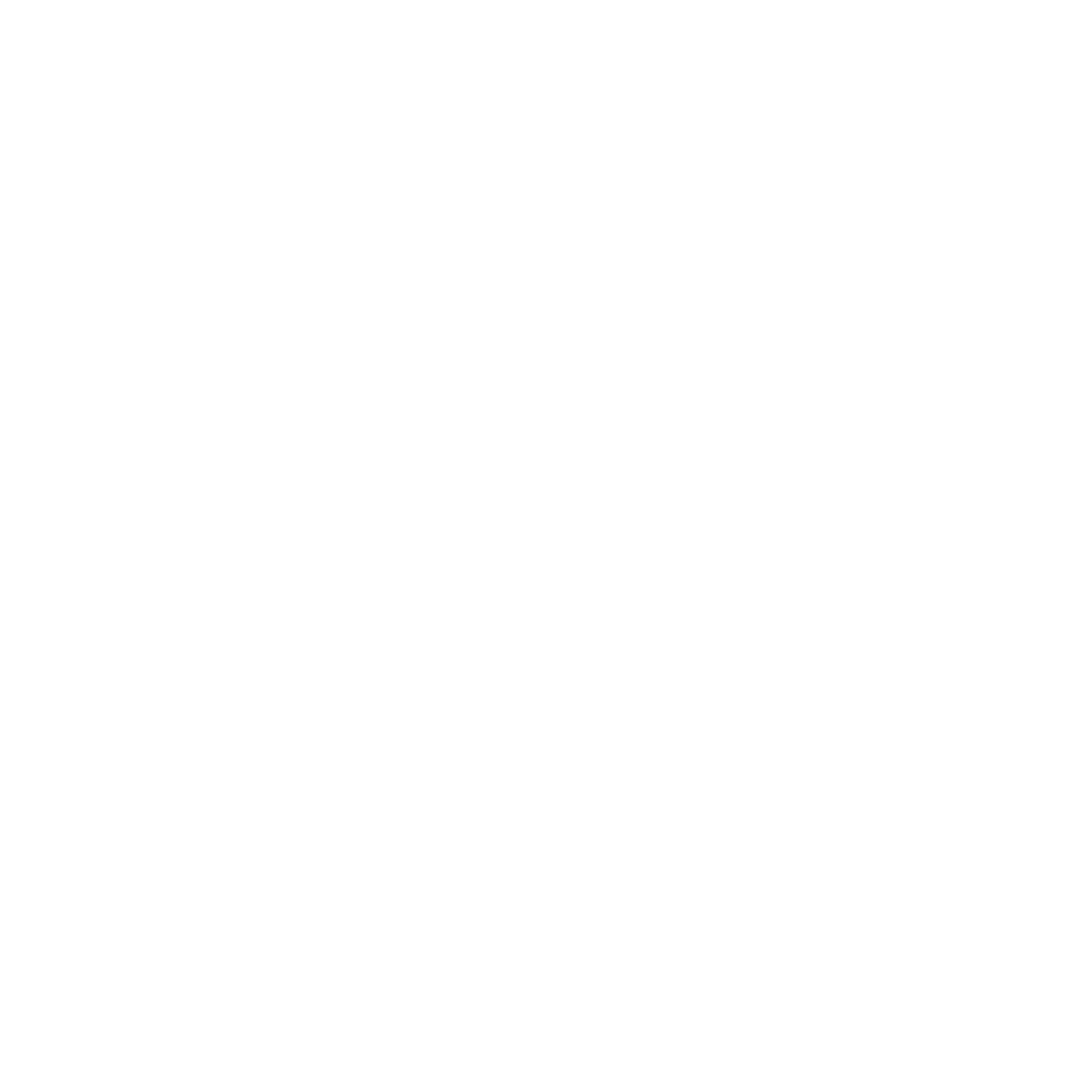
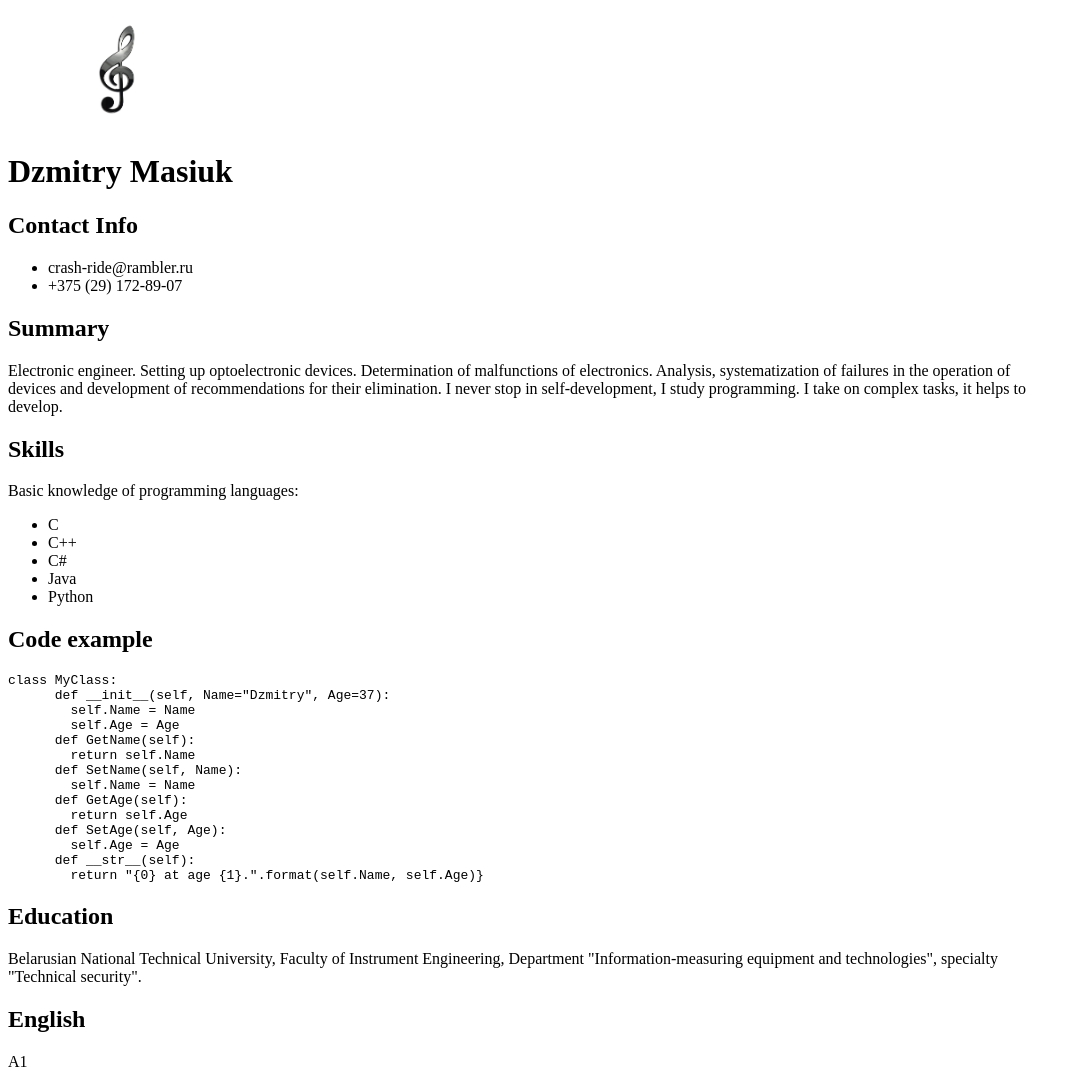
Before and after one commit to crash-ride/rsschool-cv, a plain HTML site: page index.html in a window 1280 px wide. Shown: the whole page, without its empty margins (0-1081 px from the left). Before the commit the page ends 800 px from the top, so only its background shows below. Drawn offline with Linux system fonts and the light colour scheme.

Commit message:
fix: fill index.html, style.css

```diff
--- a/index.html
+++ b/index.html
@@ -1,9 +1,59 @@
 <!DOCTYPE html>
-<html lang="en">
+<html lang="ru">
   <head>
+    <link rel="stylesheet" href="style.css" />
     <meta charset="UTF-8" />
     <meta name="viewport" content="width=device-width, initial-scale=1.0" />
-    <title>Document</title>
+    <title>Dzmitry Masiuk</title>
   </head>
-  <body></body>
+  <body>
+
+    <img src="8078037-1.jpg" width="100" height="120" hspace="60">
+    <h1>Dzmitry Masiuk</h1>
+    <h2>Contact Info</h2>
+    <ul>
+      <li>crash-ride@rambler.ru</li>
+      <li>+375 (29) 172-89-07</li>
+    </ul>
+    <h2>Summary</h2>
+    <p>
+      Electronic engineer. Setting up optoelectronic devices. Determination of
+      malfunctions of electronics. Analysis, systematization of failures in the
+      operation of devices and development of recommendations for their
+      elimination. I never stop in self-development, I study programming. I take
+      on complex tasks, it helps to develop.
+    </p>
+    <h2>Skills</h2>
+    <p>Basic knowledge of programming languages:</p>
+    <ul>
+      <li>C</li>
+      <li>C++</li>
+      <li>C#</li>
+      <li>Java</li>
+      <li>Python</li>
+    </ul>
+    <h2>Code example</h2>
+    <p><pre><code>class MyClass:
+      def __init__(self, Name="Dzmitry", Age=37):
+        self.Name = Name
+        self.Age = Age
+      def GetName(self):
+        return self.Name
+      def SetName(self, Name):
+        self.Name = Name
+      def GetAge(self):
+        return self.Age
+      def SetAge(self, Age):
+        self.Age = Age
+      def __str__(self):
+        return "{0} at age {1}.".format(self.Name, self.Age)}</code></pre></p>
+            <h2>Education</h2>
+    <p>Belarusian National Technical University,
+      Faculty of Instrument Engineering, Department
+      "Information-measuring equipment and technologies",
+      specialty "Technical security".
+    </p>
+    <h2>English</h2>
+    <p>A1</p>
+  </body>
 </html>
--- a/style.css
+++ b/style.css
@@ -1,3 +1,5 @@
-body{
-    max-width: 1024px
+body {
+  background-color: rgb(255, 255, 255);
+  background-position: center top;
+  max-width: 1024px;
 }
```
Also changed, not shown: 8078037-1.jpg (added).
